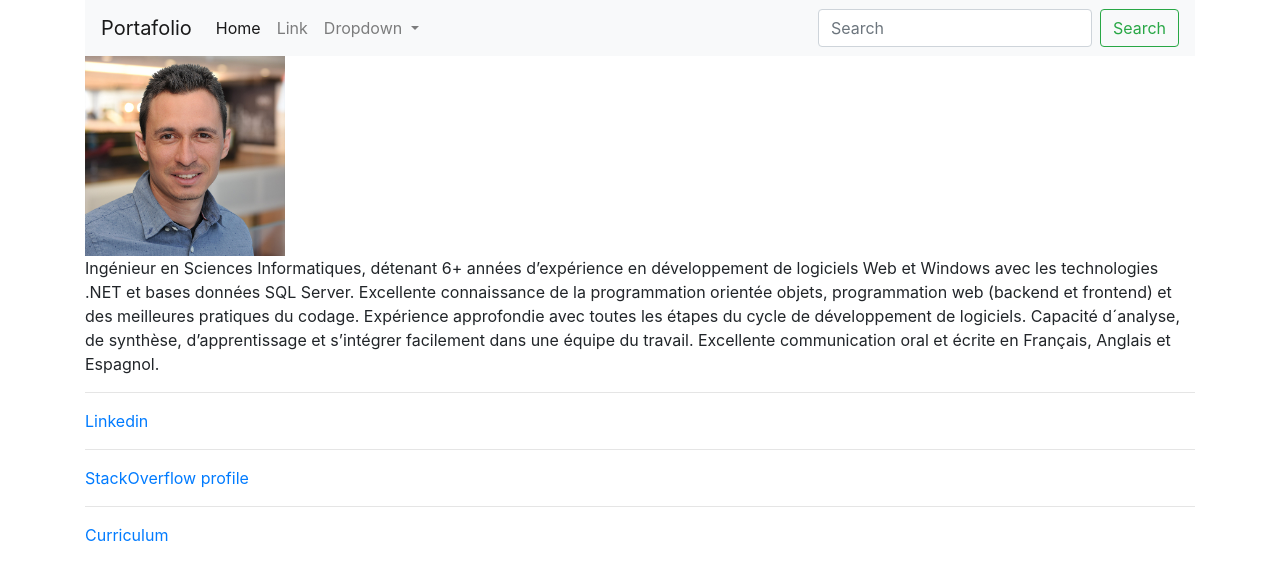
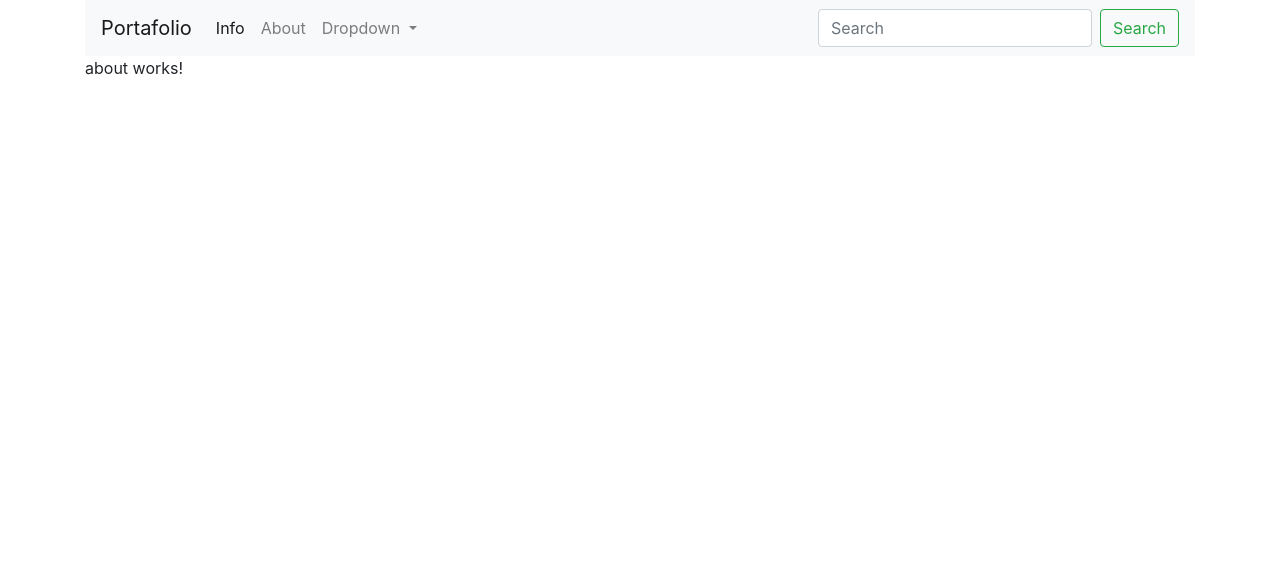
Before and after one commit to cestradamiranda/portafolio, an Angular app: page /about in a window 1280 px wide. Shown: the top 580 px of the page. Built offline with nearby package versions, Linux system fonts and the light colour scheme.

Commit message:
implemented routing

```diff
--- /dev/null
+++ b/src/app/about/about.component.html
@@ -0,0 +1,3 @@
+<p>
+  about works!
+</p>
--- /dev/null
+++ b/src/app/about/about.component.ts
@@ -0,0 +1,15 @@
+import { Component, OnInit } from '@angular/core';
+
+@Component({
+  selector: 'app-about',
+  templateUrl: './about.component.html',
+  styleUrls: ['./about.component.css']
+})
+export class AboutComponent implements OnInit {
+
+  constructor() { }
+
+  ngOnInit() {
+  }
+
+}
--- a/src/app/app.component.html
+++ b/src/app/app.component.html
@@ -1,6 +1,6 @@
 <div class="container">
 <nav class="navbar navbar-expand-lg navbar-light bg-light">
-  <a class="navbar-brand" href="#">Portafolio</a>
+  <a class="navbar-brand" routerLink="/">Portafolio</a>
   <button class="navbar-toggler" type="button" data-toggle="collapse" data-target="#navbarSupportedContent" aria-controls="navbarSupportedContent" aria-expanded="false" aria-label="Toggle navigation">
     <span class="navbar-toggler-icon"></span>
   </button>
@@ -8,10 +8,10 @@
   <div class="collapse navbar-collapse" id="navbarSupportedContent">
     <ul class="navbar-nav mr-auto">
       <li class="nav-item active">
-        <a class="nav-link" href="#">Home <span class="sr-only">(current)</span></a>
+        <a class="nav-link" routerLink="/info">Info</a>
       </li>
       <li class="nav-item">
-        <a class="nav-link" href="#">Link</a>
+        <a class="nav-link" routerLink="/about">About</a>
       </li>
       <li class="nav-item dropdown">
         <a class="nav-link dropdown-toggle" href="#" id="navbarDropdown" role="button" data-toggle="dropdown" aria-haspopup="true" aria-expanded="false">
@@ -32,6 +32,8 @@
     </form>
   </div>
 </nav>
+<router-outlet></router-outlet>
 
-<app-info></app-info>
+
+
 </div>
--- a/src/app/info/info.component.html
+++ b/src/app/info/info.component.html
@@ -1,7 +1,7 @@
 <div style="width: 200px; height: 200px;">
   <img src="../../assets/ESTRADA MIRANDA_Carlos Rafael_Skype.JPG" alt="Carlos Estrada" style="width:100%">
 </div>
-<p>Ingénieur en Sciences Informatiques, détenant 6+ années d’expérience en développement de logiciels Web et Windows avec les technologies .NET et bases données SQL Server.
+<p>Ingénieur en Sciences Informatiques, détenant 8+ années d’expérience en développement de logiciels Web et Windows avec les technologies .NET et bases données SQL Server.
   Excellente connaissance de la programmation orientée objets, programmation web (backend et frontend) et des meilleures pratiques du codage.
   Expérience approfondie avec toutes les étapes du cycle de développement de logiciels.
   Capacité d´analyse, de synthèse, d’apprentissage et s’intégrer facilement dans une équipe du travail.
@@ -11,4 +11,4 @@
 <hr/>
 <a href="https://stackoverflow.com/users/5510314/crying-freeman">StackOverflow profile</a>
 <hr/>
-<a href="">Curriculum</a>
+<a href="#">Curriculum</a>
```
Also changed, not shown: src/app/app-routing.module.ts (added, +16 -0 lines), src/app/app.module.ts (+6 -2 lines), src/app/about/about.component.css (added), 2 other files (tests, documents, lock files or other folders).
